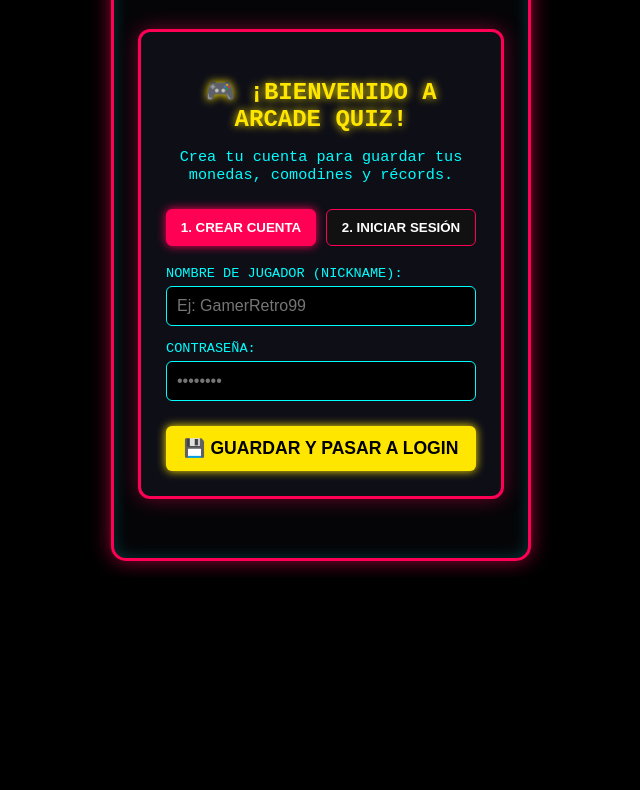
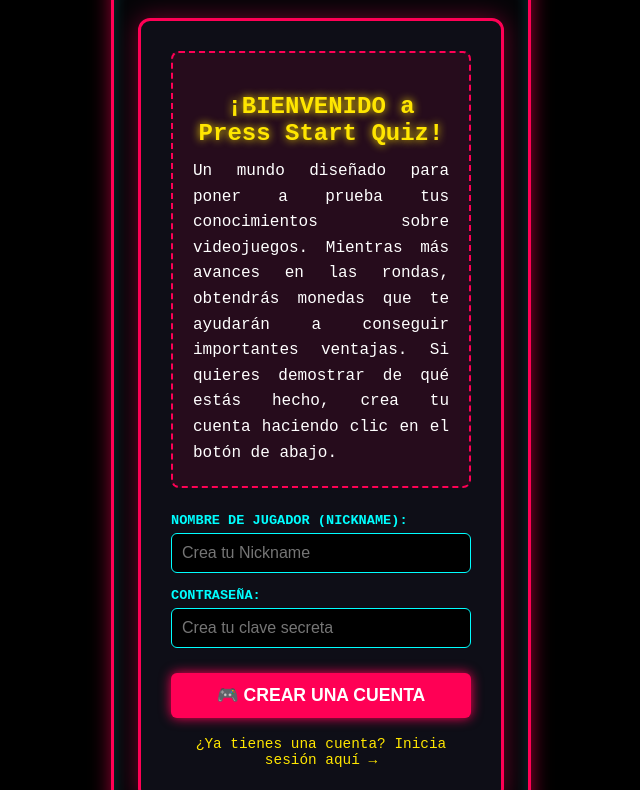
Before and after one commit to Nicosd310106/press-start-quiz, a website: page index.html in a window 1280 px wide. Shown: the part 223-1013 px from the top of the page, without its empty margins (319-959 px from the left). Before the commit the page ends 800 px from the top, so only its background shows below. Drawn offline with Linux system fonts and the light colour scheme.

Commit message:
Texto de bienvenida mejorado

```diff
--- a/index.html
+++ b/index.html
@@ -3,51 +3,40 @@
 <head>
     <meta charset="UTF-8">
     <meta name="viewport" content="width=device-width, initial-scale=1.0">
-    <title>Press Start Quiz - Bienvenido</title>
+    <title>Press Start Quiz - Bienvenida</title>
     <link rel="icon" type="image/png" href="Logo.png">
     <link rel="stylesheet" href="style.css">
     <style>
-        .auth-container {
-            max-width: 480px;
-            margin: 40px auto;
+        .auth-card {
+            max-width: 550px;
+            margin: 30px auto;
             background: rgba(15, 15, 25, 0.95);
             border: 3px solid #ff0055;
             border-radius: 12px;
-            padding: 25px;
-            box-shadow: 0 0 20px rgba(255, 0, 85, 0.4);
+            padding: 30px;
+            box-shadow: 0 0 25px rgba(255, 0, 85, 0.4);
             text-align: center;
+        }
+        .welcome-box {
+            background: rgba(255, 0, 85, 0.1);
+            border: 2px dashed #ff0055;
+            border-radius: 8px;
+            padding: 20px;
+            margin-bottom: 25px;
         }
         .welcome-title {
             color: #ffe600;
             font-size: 1.5rem;
-            margin-bottom: 10px;
+            margin-bottom: 12px;
             text-shadow: 0 0 8px #ffe600;
+            font-weight: bold;
         }
-        .welcome-sub {
-            color: #00feff;
-            font-size: 0.95rem;
-            margin-bottom: 25px;
-        }
-        .tabs {
-            display: flex;
-            gap: 10px;
-            margin-bottom: 20px;
-        }
-        .tab-btn {
-            flex: 1;
-            padding: 10px;
-            background: #111;
-            border: 1px solid #ff0055;
-            color: #fff;
-            cursor: pointer;
-            border-radius: 6px;
-            font-weight: bold;
-            transition: all 0.2s;
-        }
-        .tab-btn.active {
-            background: #ff0055;
-            color: #fff;
-            box-shadow: 0 0 10px #ff0055;
+        .welcome-text {
+            color: #ffffff;
+            font-size: 1rem;
+            line-height: 1.6;
+            margin: 0;
+            text-align: justify;
         }
         .form-group {
             text-align: left;
@@ -58,6 +47,7 @@
             color: #00feff;
             font-size: 0.85rem;
             margin-bottom: 5px;
+            font-weight: bold;
         }
         .form-group input {
             width: 100%;
@@ -72,18 +62,20 @@
         .btn-submit {
             width: 100%;
             padding: 12px;
-            background: #ffe600;
+            background: #ff0055;
             border: none;
-            color: #000;
+            color: #fff;
             font-weight: bold;
             font-size: 1.1rem;
             border-radius: 6px;
             cursor: pointer;
             margin-top: 10px;
-            box-shadow: 0 0 10px #ffe600;
+            box-shadow: 0 0 12px #ff0055;
+            transition: all 0.2s;
         }
         .btn-submit:hover {
             transform: scale(1.02);
+            background: #ff2a75;
         }
         .alert-msg {
             padding: 10px;
@@ -92,8 +84,18 @@
             font-size: 0.9rem;
             display: none;
         }
+        .alert-error { background: rgba(255, 0, 85, 0.2); border: 1px solid #ff0055; color: #ff0055; }
         .alert-success { background: rgba(0, 255, 128, 0.2); border: 1px solid #00ff80; color: #00ff80; }
-        .alert-error { background: rgba(255, 0, 85, 0.2); border: 1px solid #ff0055; color: #ff0055; }
+        .link-alt {
+            display: block;
+            margin-top: 18px;
+            color: #ffe600;
+            text-decoration: none;
+            font-size: 0.9rem;
+        }
+        .link-alt:hover {
+            text-decoration: underline;
+        }
     </style>
 </head>
 <body>
@@ -103,128 +105,72 @@
             <h1>Press Start Quiz</h1>
         </header>
 
-        <div class="auth-container">
-            <h2 class="welcome-title">🎮 ¡BIENVENIDO A ARCADE QUIZ!</h2>
-            <p class="welcome-sub">Crea tu cuenta para guardar tus monedas, comodines y récords.</p>
+        <div class="auth-card">
+            <!-- MENSAJE DE BIENVENIDA -->
+            <div class="welcome-box">
+                <h2 class="welcome-title">¡BIENVENIDO a Press Start Quiz!</h2>
+                <p class="welcome-text">
+Un mundo diseñado para poner a prueba tus conocimientos sobre videojuegos. Mientras más avances en las rondas, obtendrás monedas que te ayudarán a conseguir importantes ventajas. Si quieres demostrar de qué estás hecho, crea tu cuenta haciendo clic en el botón de abajo.
+                </p>
+            </div>
 
             <div id="alert-box" class="alert-msg"></div>
 
-            <!-- Pestañas para cambiar entre Crear Cuenta e Iniciar Sesión -->
-            <div class="tabs">
-                <button id="tab-register" class="tab-btn active" onclick="mostrarPestana('register')">1. CREAR CUENTA</button>
-                <button id="tab-login" class="tab-btn" onclick="mostrarPestana('login')">2. INICIAR SESIÓN</button>
-            </div>
-
-            <!-- FORMULARIO 1: CREAR CUENTA -->
-            <form id="form-register" onsubmit="registrarCuenta(event)">
+            <!-- FORMULARIO PARA CREAR LA CUENTA -->
+            <form onsubmit="registrarCuenta(event)">
                 <div class="form-group">
-                    <label for="reg-username">NOMBRE DE JUGADOR (NICKNAME):</label>
-                    <input type="text" id="reg-username" required placeholder="Ej: GamerRetro99">
+                    <label for="reg-user">NOMBRE DE JUGADOR (NICKNAME):</label>
+                    <input type="text" id="reg-user" required placeholder="Crea tu Nickname">
                 </div>
                 <div class="form-group">
-                    <label for="reg-password">CONTRASEÑA:</label>
-                    <input type="password" id="reg-password" required placeholder="••••••••">
+                    <label for="reg-pass">CONTRASEÑA:</label>
+                    <input type="password" id="reg-pass" required placeholder="Crea tu clave secreta">
                 </div>
-                <button type="submit" class="btn-submit">💾 GUARDAR Y PASAR A LOGIN</button>
+                <button type="submit" class="btn-submit">🎮 CREAR UNA CUENTA</button>
             </form>
 
-            <!-- FORMULARIO 2: INICIAR SESIÓN -->
-            <form id="form-login" onsubmit="iniciarSesion(event)" style="display: none;">
-                <div class="form-group">
-                    <label for="login-username">NOMBRE DE JUGADOR:</label>
-                    <input type="text" id="login-username" required placeholder="Tu nickname registrado">
-                </div>
-                <div class="form-group">
-                    <label for="login-password">CONTRASEÑA:</label>
-                    <input type="password" id="login-password" required placeholder="••••••••">
-                </div>
-                <button type="submit" class="btn-submit">🚀 ENTRAR A JUGAR</button>
-            </form>
+            <a href="login.html" class="link-alt">¿Ya tienes una cuenta? Inicia sesión aquí →</a>
         </div>
     </div>
 
     <script src="sonidos.js"></script>
     <script>
-        function mostrarPestana(pestana) {
-            const formReg = document.getElementById('form-register');
-            const formLog = document.getElementById('form-login');
-            const tabReg = document.getElementById('tab-register');
-            const tabLog = document.getElementById('tab-login');
+        function registrarCuenta(e) {
+            e.preventDefault();
+            const user = document.getElementById('reg-user').value.trim();
+            const pass = document.getElementById('reg-pass').value;
             const alertBox = document.getElementById('alert-box');
 
-            alertBox.style.display = 'none';
+            const users = JSON.parse(localStorage.getItem('press_start_usuarios_db') || '{}');
 
-            if (pestana === 'register') {
-                formReg.style.display = 'block';
-                formLog.style.display = 'none';
-                tabReg.classList.add('active');
-                tabLog.classList.remove('active');
-            } else {
-                formReg.style.display = 'none';
-                formLog.style.display = 'block';
-                tabLog.classList.add('active');
-                tabReg.classList.remove('active');
-            }
-        }
-
-        function mostrarAlerta(mensaje, esError = false) {
-            const alertBox = document.getElementById('alert-box');
-            alertBox.innerText = mensaje;
-            alertBox.className = esError ? 'alert-msg alert-error' : 'alert-msg alert-success';
-            alertBox.style.display = 'block';
-        }
-
-        // Obtener la base de datos local de usuarios
-        function obtenerUsuarios() {
-            const users = localStorage.getItem('press_start_usuarios_db');
-            return users ? JSON.parse(users) : {};
-        }
-
-        // 1. REGISTRAR CUENTA
-        function registrarCuenta(e) {
-            e.preventDefault();
-            const user = document.getElementById('reg-username').value.trim();
-            const pass = document.getElementById('reg-password').value;
-
-            if (!user || !pass) return;
-
-            const usuarios = obtenerUsuarios();
-
-            if (usuarios[user]) {
+            if (users[user]) {
                 if (typeof Sonidos !== 'undefined') Sonidos.playError();
-                mostrarAlerta("❌ Ese nombre de usuario ya existe. Prueba con otro.", true);
+                alertBox.innerText = "❌ Este usuario ya existe. Elige otro nombre de jugador.";
+                alertBox.className = "alert-msg alert-error";
+                alertBox.style.display = "block";
                 return;
             }
 
-            // Registrar nuevo usuario con su propio inventario y monedas en 0
-            usuarios[user] = {
+            users[user] = {
                 password: pass,
                 puntos: 0,
                 inventario: { mitad: 0, escudo: 0, saltar: 0, doble: 0 }
             };
 
-            localStorage.setItem('press_start_usuarios_db', JSON.stringify(usuarios));
+            localStorage.setItem('press_start_usuarios_db', JSON.stringify(users));
 
             if (typeof Sonidos !== 'undefined') Sonidos.playAcierto();
 
-            // Mostrar mensaje de éxito y PASAR AUTOMÁTICAMENTE a Iniciar Sesión
-            mostrarAlerta("✅ ¡Cuenta creada con éxito! Ahora inicia sesión para comenzar.");
+            alertBox.innerText = "✅ ¡Cuenta creada con éxito! Redirigiendo a Iniciar Sesión...";
+            alertBox.className = "alert-msg alert-success";
+            alertBox.style.display = "block";
 
-            // Llenar el campo del usuario en el login por comodidad
-            document.getElementById('login-username').value = user;
+            localStorage.setItem('temp_registered_user', user);
 
             setTimeout(() => {
-                mostrarPestana('login');
+                window.location.href = "login.html";
             }, 1200);
         }
-
-        // 2. INICIAR SESIÓN Y MANDER AL JUEGO
-        function iniciarSesion(e) {
-            e.preventDefault();
-            const user = document.getElementById('login-username').value.trim();
-            const pass = document.getElementById('login-password').value;
-
-            const usuarios = obtenerUsuarios();
-
-            if (!usuarios[user] || usuarios[user].password !== pass) {
-                if (typeof Son
+    </script>
+</body>
+</html>
```
